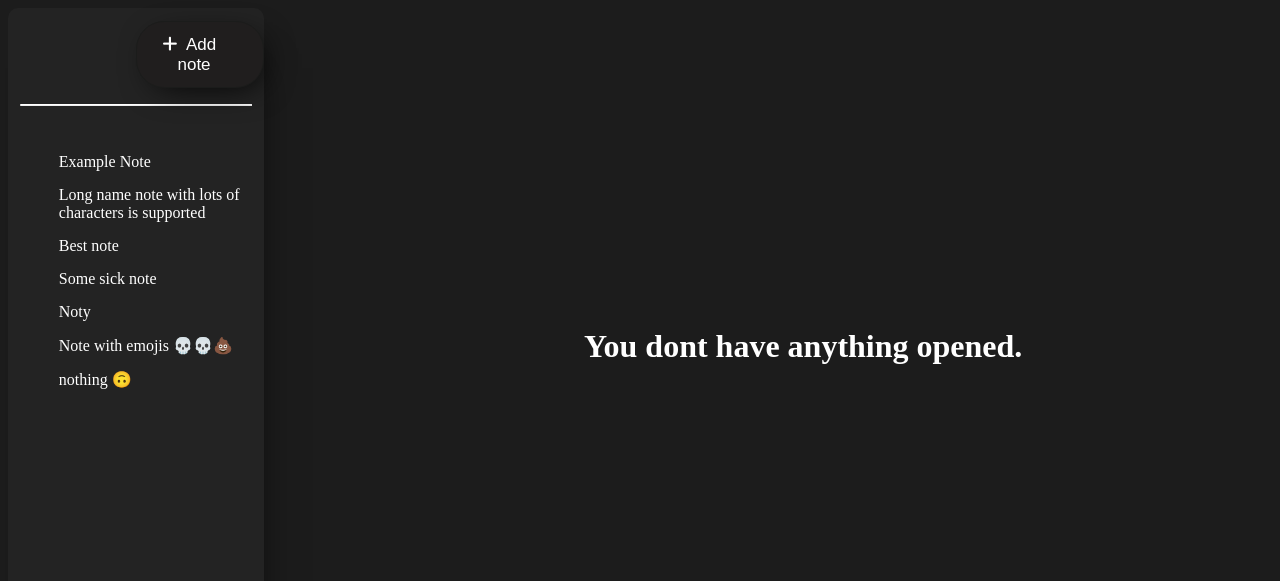
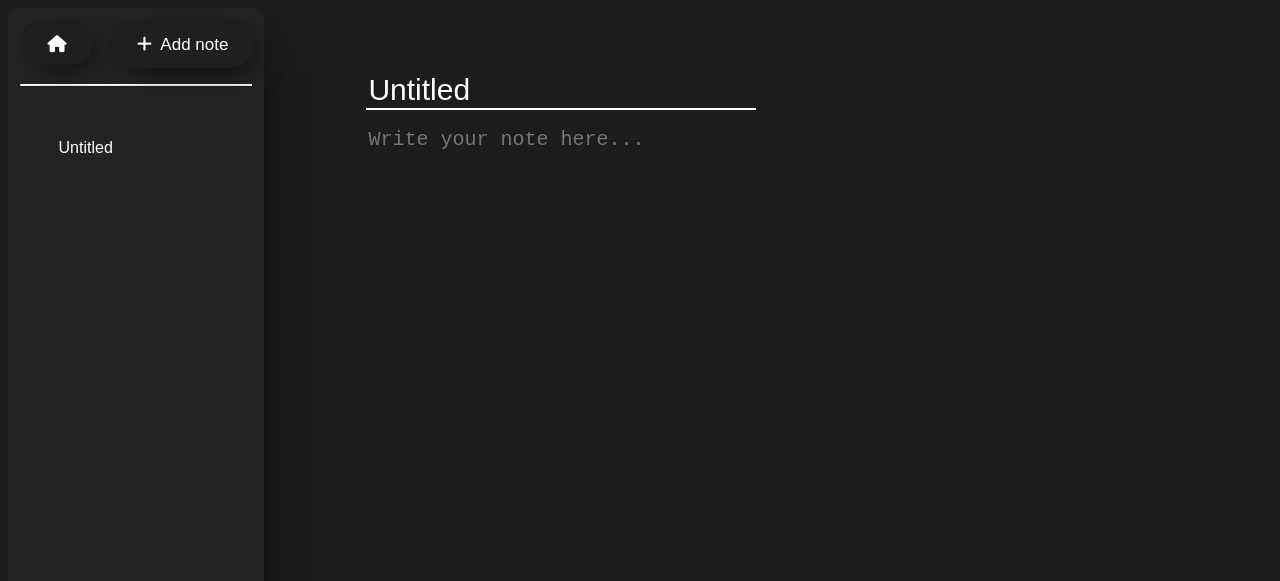
Before and after one commit to FoxyIsCoding/Noty, a plain HTML site: page index.html in a window 1280 px wide. Both pictures are taken after a click on the link "Add note". Shown: the top 581 px of the page. Drawn offline with Linux system fonts and the light colour scheme.

Commit message:
Added all functionality for basic note creation

```diff
--- a/index.html
+++ b/index.html
@@ -5,26 +5,31 @@
     <meta name="viewport" content="width=device-width, initial-scale=1.0">
     <title>Noty</title>
     <link rel="stylesheet" href="style.css">
-    <script src="script.js"></script>
     <script src="https://kit.fontawesome.com/231816e55b.js" crossorigin="anonymous"></script>
 </head>
 <body>
     <div id="sidebar">
-        <a href="#" class="addnote_btn" onclick="addNoteBTNclicked()" ><i class="fa-solid fa-plus"></i>&nbsp; Add note</a>
+        <button onclick="openNote(null)" id="home"><i style="color: white;" class="fa fa-home"></i></button>
+        <a href="#" class="addnote_btn" onclick="createNote()" ><i class="fa-solid fa-plus"></i>&nbsp; Add note</a>
         <p></p><p></p>
         <hr class="solid">
         <br>
-        <ul id="notesList">
-            <li>Example Note</li>
-            <li>Long name note with lots of characters is supported</li>
-            <li>Best note</li>
-            <li>Some sick note</li>
-            <li>Noty</li>
-            <li>Note with emojis 💀💀💩</li>
-            <li>nothing 🙃</li>
-        </ul>
+        <ul id="notesList"></ul>
     </div>
 
-    <h1 class="noNote">You dont have anything opened.</h1>
+    <article>
+        <div id="createNote" style="display: none;">
+            <input value="Untitled" id="titleDisplay" readonly>
+            <br><br><br>
+            <textarea id="contentDisplay" placeholder="Write your note here..."></textarea>
+        </div>
+
+    </article>
+    <div id="toolbar">
+        <i onclick="removeNote()" style="color: white; margin-left: 50%; margin-top: 9%; cursor: pointer;" class="fa fa-trash fa-xl"></i>
+        <i id="" onclick='alert("WORK IN PROGRESS")' style="color: white; margin-left: 10%; margin-top: 9%; cursor: pointer;" class="fa-regular fa-square fa-xl"></i>
+        <i id="" onclick='alert("WORK IN PROGRESS")' style="color: white; margin-left: 10%; margin-top: 9%; cursor: pointer;" class="fa-solid fa-gear fa-xl"></i>
+    </div>
 </body>
 </html>
+<script src="script.js"></script>
--- a/script.js
+++ b/script.js
@@ -1,3 +1,72 @@
-function addNoteBTNclicked() {
-    alert("Button clicked")
+//variables
+let notes = []
+let selectedNote = null
+
+
+//save & load
+let data = {
+  notes: []
+}
+
+if (localStorage.getItem("notes")) {
+  data = JSON.parse(localStorage.getItem("notes"))
+  notes = data.notes
+}
+
+function save() {
+  data.notes = notes
+  localStorage.setItem("notes", JSON.stringify(data))
+}
+
+
+//functions
+function loadNotes() {
+  document.getElementById("notesList").innerHTML = ""
+  for (let i = 0;i<notes.length;i++) {
+    document.getElementById("notesList").innerHTML += `<li ondblclick="removeNote()" onclick="openNote(${i})">${notes[i].title}</li>`
   }
+}
+loadNotes()
+
+function createNote() {
+  document.getElementById("createNote").style.display = "block"
+  notes.unshift({"title":"Untitled","note":""})
+  loadNotes()
+  save()
+  openNote(0)
+}
+
+function openNote(index) {
+  selectedNote = index
+  if (selectedNote == null) {
+    document.getElementById("createNote").style.display = "none"
+    return
+  }
+  document.getElementById("createNote").style.display = "block"
+  document.getElementById("titleDisplay").value = notes[selectedNote].title
+  document.getElementById("contentDisplay").value = notes[selectedNote].note
+}
+
+function removeNote() {
+  if (!confirm("Delete?") && notes.length > 0) {return}
+  document.getElementById("createNote").style.display = "none"
+  notes.splice(selectedNote, 1)
+  selectedNote = null
+  loadNotes()
+  save()
+}
+
+document.getElementById("titleDisplay").addEventListener("dblclick", function() {
+  this.removeAttribute("readonly")
+  this.onchange = function() {
+    notes[0].title = this.value
+    loadNotes()
+    this.setAttribute("readonly", true)
+    save()
+  }
+})
+
+document.getElementById("contentDisplay").addEventListener("change", function() {
+  notes[0].note = this.value
+  save()
+})
--- a/style.css
+++ b/style.css
@@ -14,7 +14,7 @@ html, body {
     background-color: var(--bg-primary);
     height: 100%;
     overflow: hidden;
-
+    font-family: sans-serif;
 }
 
 .noNote {
@@ -30,7 +30,7 @@ html, body {
 /* ----------------------------- Side BAR ---------------------------- */
 
 #sidebar {
-    position:absolute;
+    position: absolute;
     z-index: 1;
     height: 98%;
     width: 20%;
@@ -45,11 +45,13 @@ html, body {
     user-select: none;
     list-style-type: none;
     color: var(--text);
+    max-height: 80%;
+    overflow-y: auto;
 }
 
 li {
     padding-left: 5%;
-    padding-top: 2%;
+    padding-top: 5%;
     padding-bottom: 5%;
     transition: 0.3s;
 }
@@ -68,7 +70,7 @@ li:hover {
 
 .addnote_btn {
     margin-top: 5%;
-    margin-left: 50%;
+    margin-left: 5%;
 	box-shadow: 7px 8px 33px -11px #000000;
 	background-color:#201e1e;
 	border-radius:28px;
@@ -95,3 +97,146 @@ hr.solid {
     border-top: 1px solid #ffffff;
     width: 90%;
 }
+
+#home {
+    margin-top: 5%;
+    margin-left: 5%;
+	box-shadow: 7px 8px 33px -11px #000000;
+	background-color:#201e1e;
+	border-radius:28px;
+	border:1px solid #1b1c1b;
+	display: inline-flex;
+	cursor:pointer;
+	color:#ffffff;
+	font-family:Arial;
+	font-size:17px;
+	padding:5% 10%;
+	text-decoration:none;
+    transition: 0.3s;
+    user-select: none;
+}
+#home:hover {
+	background-color:#1d1b1b;
+}
+#home:active {
+	position:relative;
+	top:1px;
+}
+
+
+/* ----------------------------- Scroll Bar ---------------------------- */
+
+
+ul {
+    --sb-track-color: #1e1e1e;
+    --sb-thumb-color: #161616;
+    --sb-size: 14px;
+    margin-right: 5px;
+  }
+
+  ul::-webkit-scrollbar {
+    width: var(--sb-size)
+  }
+
+  ul::-webkit-scrollbar-track {
+    background: var(--sb-track-color);
+    border-radius: 3px;
+  }
+
+  ul::-webkit-scrollbar-thumb {
+    background: var(--sb-thumb-color);
+    border-radius: 3px;
+
+  }
+
+  @supports not selector(::-webkit-scrollbar) {
+    ul {
+      scrollbar-color: var(--sb-thumb-color)
+                       var(--sb-track-color);
+    }
+  }
+
+
+
+  textarea {
+    --sb-track-color: #1e1e1e;
+    --sb-thumb-color: #282828;
+    --sb-size: 14px;
+  }
+
+  textarea::-webkit-scrollbar {
+    width: var(--sb-size)
+  }
+
+  textarea::-webkit-scrollbar-track {
+    background: var(--sb-track-color);
+    border-radius: 3px;
+  }
+
+  textarea::-webkit-scrollbar-thumb {
+    background: var(--sb-thumb-color);
+    border-radius: 3px;
+
+  }
+
+  @supports not selector(::-webkit-scrollbar) {
+    textarea {
+      scrollbar-color: var(--sb-thumb-color)
+                       var(--sb-track-color);
+    }
+  }
+
+
+/* ----------------------------- Note ---------------------------- */
+
+article {
+    position: absolute;
+    z-index: 99;
+    margin-left: 23%;
+}
+
+#titleDisplay {
+    position: fixed;
+    color: var(--text);
+    font-size: 30px;
+    margin-left: 5%;
+    margin-top: 5%;
+    background-color: var(--bg-primary);
+    border: none;
+    border-bottom: 2px solid rgb(255, 255, 255);
+}
+
+#titleDisplay:focus {
+    outline: none;
+}
+
+#contentDisplay {
+    position: fixed;
+    color: var(--text);
+    font-size: 20px;
+    margin-left: 5%;
+    margin-top: 5%;
+    background-color: var(--bg-primary);
+    border: none;
+    height: 100%;
+    width: 70%;
+}
+
+#contentDisplay:focus {
+    outline: none;
+}
+
+/* ----------------------------- Toolbar ---------------------------- */
+
+#toolbar {
+    user-select: none;
+    position: fixed;
+    z-index: 100;
+    width: 20%;
+    height: 50%;
+    margin-left: 80%;
+    margin-top: 45%;
+    border-radius: 12px;
+    background-color: #181818;
+    border: none;
+}
```
